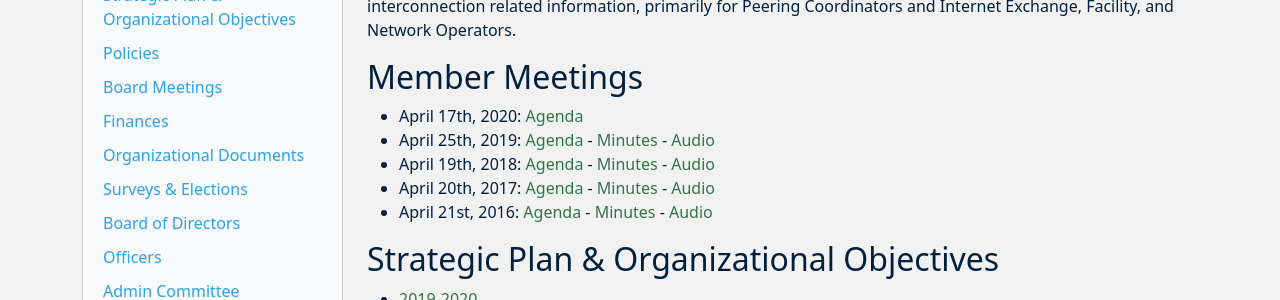
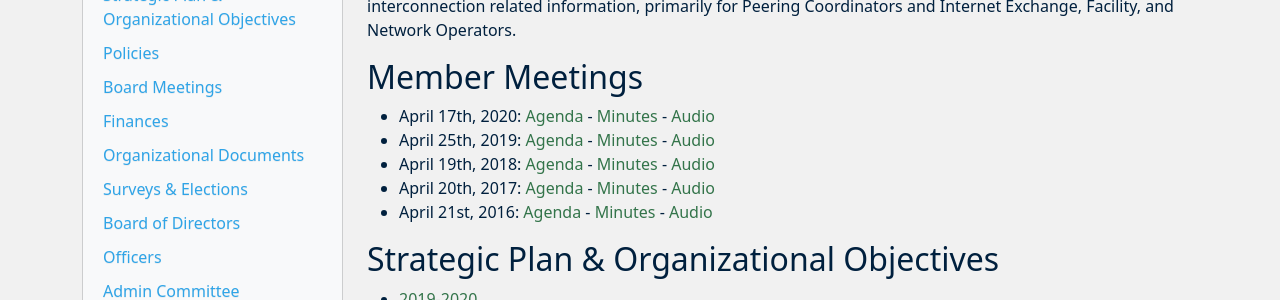
Before and after one commit to peeringdb/docs, an MkDocs documentation site: the page built from docs/gov.md, in a window 1280 px wide and 900 px high. Shown: the part 212-512 px from the top of the window. Built offline with MkDocs 1.6.1, drawn with Linux system fonts in a browser that asks for light colours; nearby versions of some CDN libraries.

Commit message:
Annual meeting minutes.

```diff
--- a/docs/gov.md
+++ b/docs/gov.md
@@ -7,7 +7,7 @@ PeeringDB, a nonprofit member-based organization, facilitates the exchange of us
 
 ## Member Meetings
 
-- April 17th, 2020: [Agenda](gov/legaldocs/2020-04-17_PeeringDB_Member_Meeting_Agenda.txt)
+- April 17th, 2020: [Agenda](gov/legaldocs/2020-04-17_PeeringDB_Member_Meeting_Agenda.txt) - [Minutes](gov/legaldocs/2020-04-17_PeeringDB_Member_Meeting_Minutes.pdf) - [Audio](gov/legaldocs/2020-04-17_PeeringDB_Member_Meeting_Audio.mp3)
 - April 25th, 2019: [Agenda](gov/legaldocs/2019-04-25_PeeringDB_Member_Meeting_Agenda.txt) - [Minutes](gov/legaldocs/2019-04-25_PeeringDB_Member_Meeting_Minutes.pdf) - [Audio](gov/legaldocs/2019-04-25_PeeringDB_Member_Meeting_Audio.mp3)
 - April 19th, 2018: [Agenda](gov/legaldocs/2018-04-19_PeeringDB_Member_Meeting_Agenda.txt) - [Minutes](gov/legaldocs/2018-04-19_PeeringDB_Member_Meeting_Minutes.pdf) - [Audio](gov/legaldocs/2018-04-19_PeeringDB_Member_Meeting_Audio.mp3)
 - April 20th, 2017: [Agenda](gov/legaldocs/2017-04-20_PeeringDB_Member_Meeting_Agenda.txt) - [Minutes](gov/legaldocs/2017-04-20_PeeringDB_Member_Meeting_Minutes.pdf) - [Audio](gov/legaldocs/2017-04-20_PeeringDB_Member_Meeting_Audio.mp3)
```
Also changed, not shown: 1 other file.
